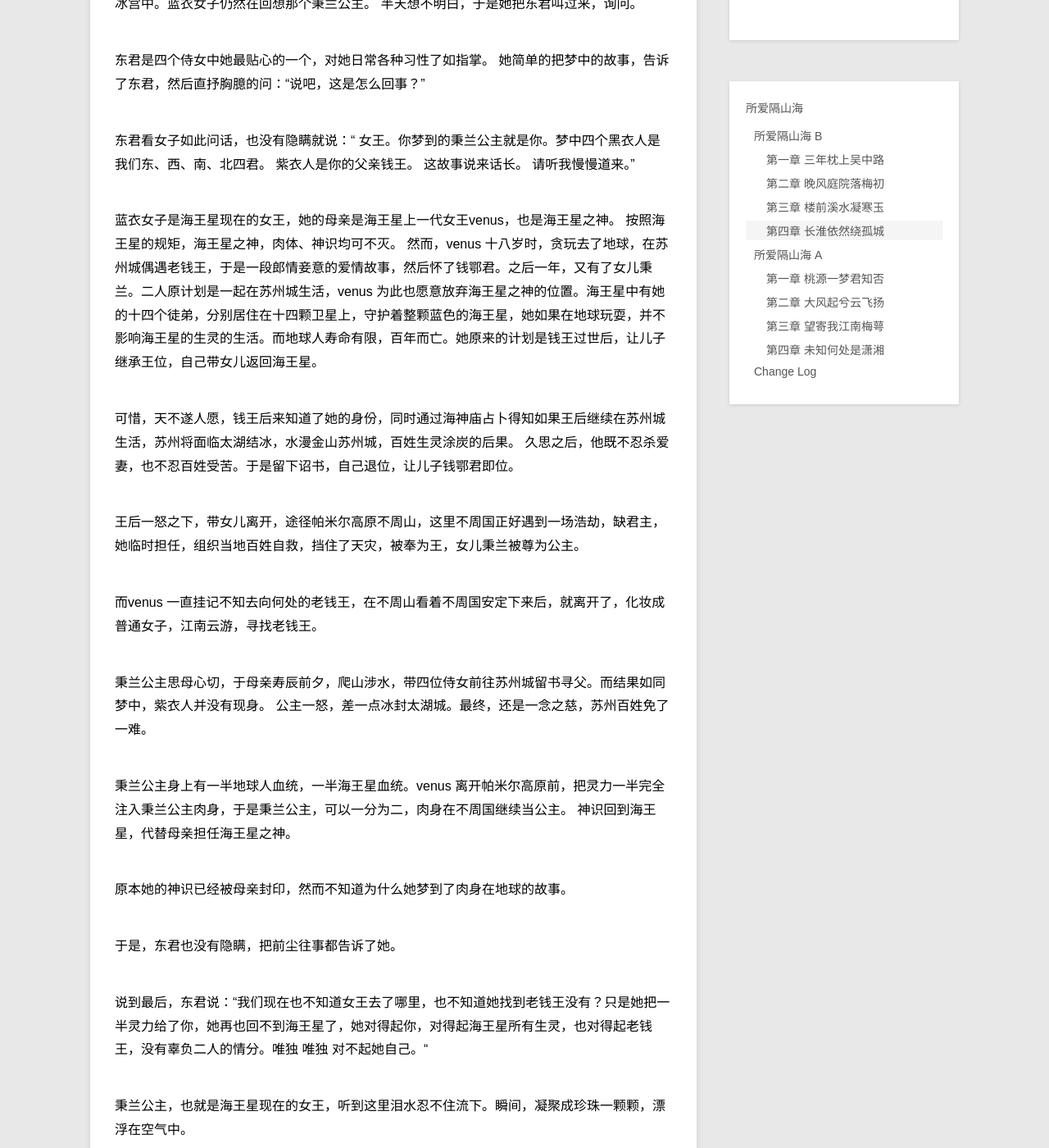
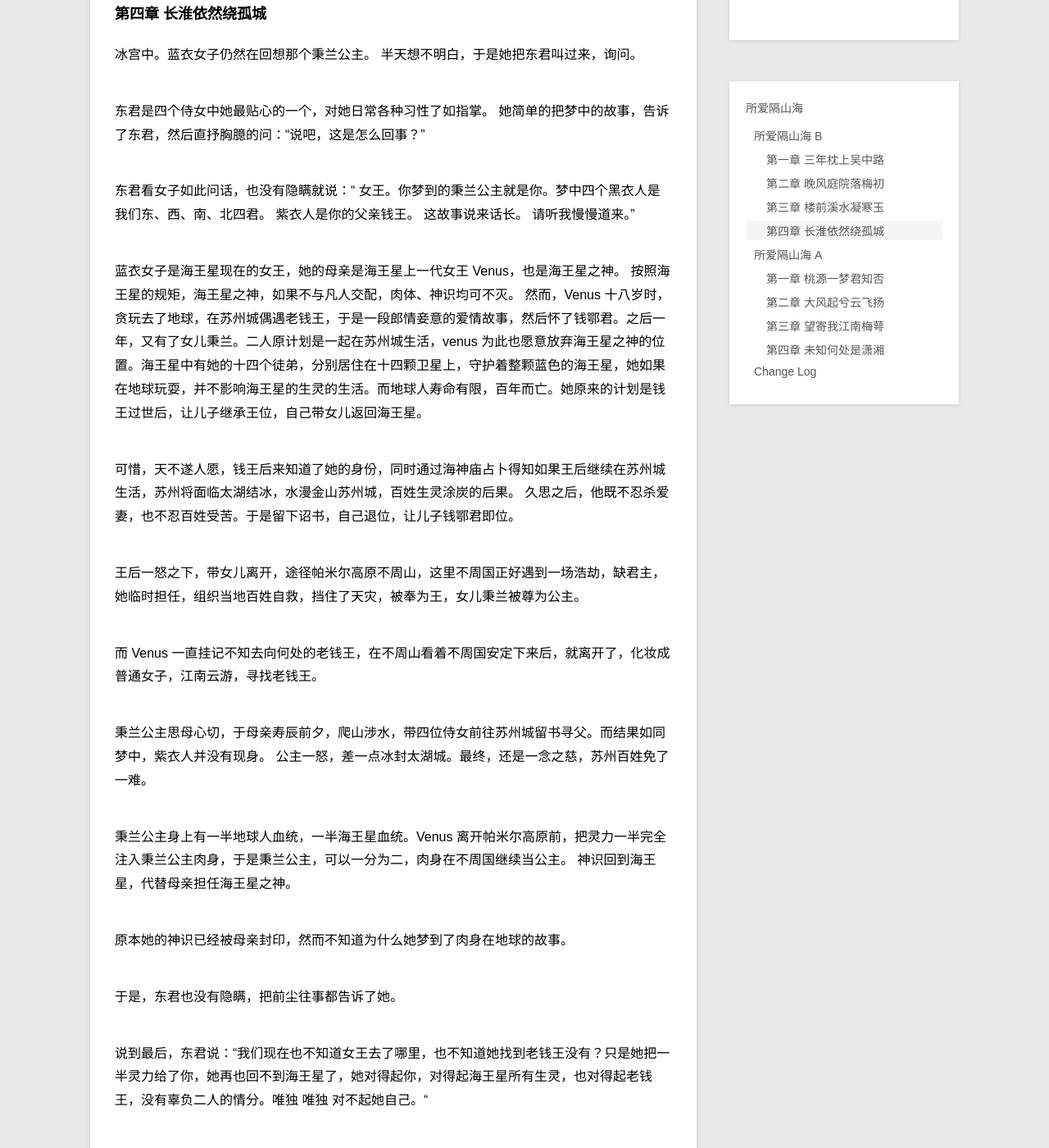
Before and after one commit to violettianjie/violettianjie.github.io, a Jekyll site: the page built from _posts/blog/2022-10-16-loveshanhai.md, in a window 1280 px wide and 1400 px high, scrolled down 4027 px. Shown: the whole window at 82% size. Built offline with Jekyll 4.4.1, drawn with Linux system fonts in a browser that asks for light colours; some of the changed text lies outside the part shown.

Commit message:
Update 2022-10-16-loveshanhai.md

```diff
--- a/_posts/blog/2022-10-16-loveshanhai.md
+++ b/_posts/blog/2022-10-16-loveshanhai.md
@@ -10,7 +10,7 @@ category: blog
 
 ### 第一章 三年枕上吴中路
 
-蓝色海王星Neptune上，覆盖着绵延几千公里厚的冰层。
+蓝色海王星 Neptune上，覆盖着绵延几千公里厚的冰层。
 
 冰层中间，是一层层的冰雪雕刻的宫殿。正中最大的一间，透过层层冰窗、冰门，只见其间一个冰雕王座上，坐着一位女子，大波浪形的长发，侧手支撑，好像在小憩，身上披着一件蓝色的披风，看上去有隐隐约约的光芒。
 
@@ -42,6 +42,7 @@ category: blog
 
 
 不周山。
+
 帕米尔高原的牡丹宫。牡丹宫外，遍植梅花树，此时，正是梅花盛开的季节，白色的、红色的梅花，像雪，又像海，把整个宫殿包围着，只见宫殿的飞檐翘壁，一角雕刻着一株巨大的牡丹树，牡丹花盛开，显得无比张扬。地下，随风飘落的梅花铺满一地。
 
 宫中，只见蓝衣女子已经换装，换成宫廷装束，大红色，头上斜插一支牡丹花样的金色发髻，艳而不俗。 左手换了一个银色戒指，也是闪闪发光。
@@ -55,7 +56,7 @@ category: blog
 
 这一次，和往常不一样，因为公主失踪了三天。 连同四位贴身护卫： 东、西、南、北君。 于是，殿下所有朝臣都很担心，问东问西。
 
-而公主这次，不同往常的活跃，保持了沉默。 最多回答一句： 我无事，众卿放心。
+而公主这次，不同往常的活跃，保持了沉默。 最多回答一句： “我无事，众卿放心。 ”
 
 
 蓝色海王星 Neptune 上，覆盖着绵延几千公里厚的冰层。
@@ -69,7 +70,7 @@ category: blog
 
 当今国君姓钱，名鄂君。据说其母喜欢牡丹。 生下他后，从李商隐的牡丹一诗中选了鄂君二字作他的名。可他从小喜欢梅花和紫色，尤其厌恶牡丹。
 
-锦帏初卷卫夫人，绣被犹堆越鄂君。垂手乱翻雕玉佩，折腰争舞郁金裙。石家蜡烛何曾剪，荀令香炉可待熏。我是梦中传彩笔，欲书花叶寄朝云。-《牡丹》
+> 锦帏初卷卫夫人，绣被犹堆越鄂君。垂手乱翻雕玉佩，折腰争舞郁金裙。石家蜡烛何曾剪，荀令香炉可待熏。我是梦中传彩笔，欲书花叶寄朝云。-《牡丹》
 
 
 吴越国百姓私下，却是流传着一个传说： 皇太后并不通文墨，所以才取了鄂君这个名字。 而且传说皇太后是外星人，来至外太空，和苏州城的女子长得截然不同。国君20岁生日之后，皇太后就不知踪迹，有传说她回去了她的星球。这些传闻，虽然有趣，但是谁也没有真凭实据，也有人说是空穴来风。
@@ -102,19 +103,19 @@ category: blog
 
 东君看女子如此问话，也没有隐瞒就说：“ 女王。你梦到的秉兰公主就是你。梦中四个黑衣人是我们东、西、南、北四君。 紫衣人是你的父亲钱王。 这故事说来话长。 请听我慢慢道来。”
 
-蓝衣女子是海王星现在的女王，她的母亲是海王星上一代女王venus，也是海王星之神。 按照海王星的规矩，海王星之神，肉体、神识均可不灭。
-然而，venus 十八岁时，贪玩去了地球，在苏州城偶遇老钱王，于是一段郎情妾意的爱情故事，然后怀了钱鄂君。之后一年，又有了女儿秉兰。二人原计划是一起在苏州城生活，venus 为此也愿意放弃海王星之神的位置。海王星中有她的十四个徒弟，分别居住在十四颗卫星上，守护着整颗蓝色的海王星，她如果在地球玩耍，并不影响海王星的生灵的生活。而地球人寿命有限，百年而亡。她原来的计划是钱王过世后，让儿子继承王位，自己带女儿返回海王星。
+蓝衣女子是海王星现在的女王，她的母亲是海王星上一代女王 Venus，也是海王星之神。 按照海王星的规矩，海王星之神，如果不与凡人交配，肉体、神识均可不灭。
+然而，Venus 十八岁时，贪玩去了地球，在苏州城偶遇老钱王，于是一段郎情妾意的爱情故事，然后怀了钱鄂君。之后一年，又有了女儿秉兰。二人原计划是一起在苏州城生活，venus 为此也愿意放弃海王星之神的位置。海王星中有她的十四个徒弟，分别居住在十四颗卫星上，守护着整颗蓝色的海王星，她如果在地球玩耍，并不影响海王星的生灵的生活。而地球人寿命有限，百年而亡。她原来的计划是钱王过世后，让儿子继承王位，自己带女儿返回海王星。
 
 
 可惜，天不遂人愿，钱王后来知道了她的身份，同时通过海神庙占卜得知如果王后继续在苏州城生活，苏州将面临太湖结冰，水漫金山苏州城，百姓生灵涂炭的后果。 久思之后，他既不忍杀爱妻，也不忍百姓受苦。于是留下诏书，自己退位，让儿子钱鄂君即位。
 
 王后一怒之下，带女儿离开，途径帕米尔高原不周山，这里不周国正好遇到一场浩劫，缺君主，她临时担任，组织当地百姓自救，挡住了天灾，被奉为王，女儿秉兰被尊为公主。
 
-而venus 一直挂记不知去向何处的老钱王，在不周山看着不周国安定下来后，就离开了，化妆成普通女子，江南云游，寻找老钱王。
+而 Venus 一直挂记不知去向何处的老钱王，在不周山看着不周国安定下来后，就离开了，化妆成普通女子，江南云游，寻找老钱王。
 
 秉兰公主思母心切，于母亲寿辰前夕，爬山涉水，带四位侍女前往苏州城留书寻父。而结果如同梦中，紫衣人并没有现身。 公主一怒，差一点冰封太湖城。最终，还是一念之慈，苏州百姓免了一难。
 
-秉兰公主身上有一半地球人血统，一半海王星血统。venus 离开帕米尔高原前，把灵力一半完全注入秉兰公主肉身，于是秉兰公主，可以一分为二，肉身在不周国继续当公主。 神识回到海王星，代替母亲担任海王星之神。
+秉兰公主身上有一半地球人血统，一半海王星血统。Venus 离开帕米尔高原前，把灵力一半完全注入秉兰公主肉身，于是秉兰公主，可以一分为二，肉身在不周国继续当公主。 神识回到海王星，代替母亲担任海王星之神。
 
 原本她的神识已经被母亲封印，然而不知道为什么她梦到了肉身在地球的故事。
 
@@ -126,9 +127,10 @@ category: blog
 
 而此刻，在地球西北，风沙中的土城，紫衣人正背对城墙，迎风而站。风吹起他的长发，飘飘若仙。传说在灵隐寺出家的老钱王，居然来到西北。
 
-曾经，他对venus 描述过古代历史有一孤城，名统万城，经历了千年风霜，历经沧桑，而带苍茫。 从小生活在海王星的venus 对这描述非常向往。于是老钱王许诺，她生辰之日，一定放下国事，带她西行，去看这苍茫的城池。
+曾经，他对 Venus 描述过古代历史有一孤城，名统万城，经历了千年风霜，历经沧桑，而带苍茫。 从小生活在海王星的Venus 对这描述非常向往。于是老钱王许诺，她生辰之日，一定放下国事，带她西行，去看这苍茫的城池。
 
 如今，他来了。一个人。
+
 风中，长淮依然绕孤城。
 
 
@@ -167,6 +169,7 @@ category: blog
 帝俊今年100岁，正是壮年。 三个妻子分别85、82、80岁。也是黑发童颜。
 
 ### 第二章 大风起兮云飞扬
+
 这个民族名曰帕。帕族的生活非常原始，生殖繁衍于他们是生活中的很重要的一部分。所以每天12小时他们在睡觉，日出而做，日落而息。
 
 三个王子从小也透露出王者气息，带着一群孩子玩耍。 禺乐总是头，禺君会跟着哥哥一起玩。禺号却有些与众不同，经常被女孩子邀请去玩，摘花，编花环，唱歌。 禺号天生一幅好歌喉，在蒲犁国人尽皆知，每每他一张口，四处的飞鸟走兽都会停下来听他唱歌，于是在蒲犁国有个传说，禺号是自然之子。
@@ -231,7 +234,7 @@ category: blog
 
 
 禺号遇到化为男子的秉兰，爱上秉兰，认为不能同性成婚，放弃。 帝俊爱上 venus ，认秉兰为女，更名禺玉。 帝俊初想传位于长子禺乐，于是禺号举兵叛乱，杀死禺乐、禺君。
-帝俊临终前把蒲犁国委托给 Venus。venus 统一蒲犁国，更名为不周国。 被遵为女王。
+帝俊临终前把蒲犁国委托给 Venus。Venus 统一蒲犁国，更名为不周国。 被遵为女王。
 
 担任女王一年后，禺号带领剩下的人马反击,想夺回王位，在 混战之中 venus 为救女儿，分了一半灵力给女儿，另一半灵力凝结为冰珠，陪伴女儿一生一世。肉身化为湖泊，永久地留在了帕米尔高原，那一抹蓝色。
 
```
Also changed, not shown: other parts of _posts/blog/2022-10-16-loveshanhai.md (+4 -4 lines).
